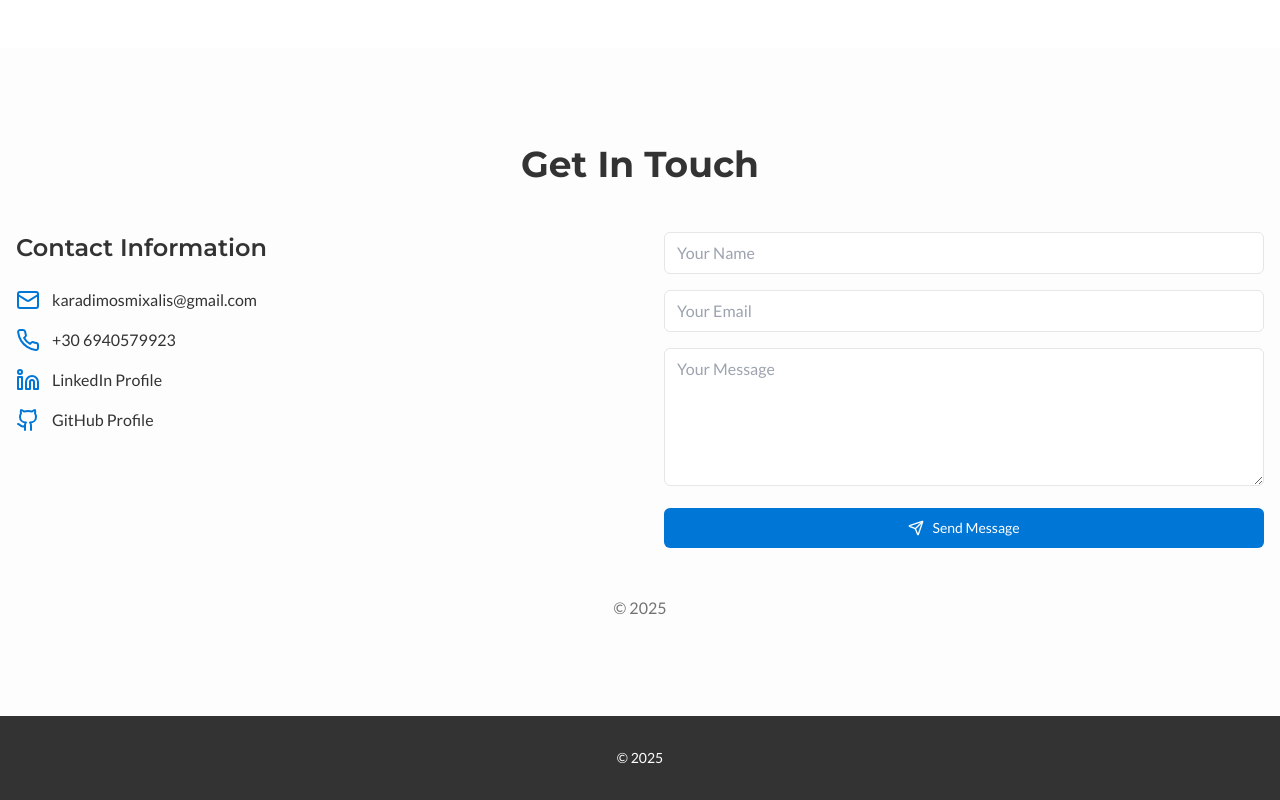
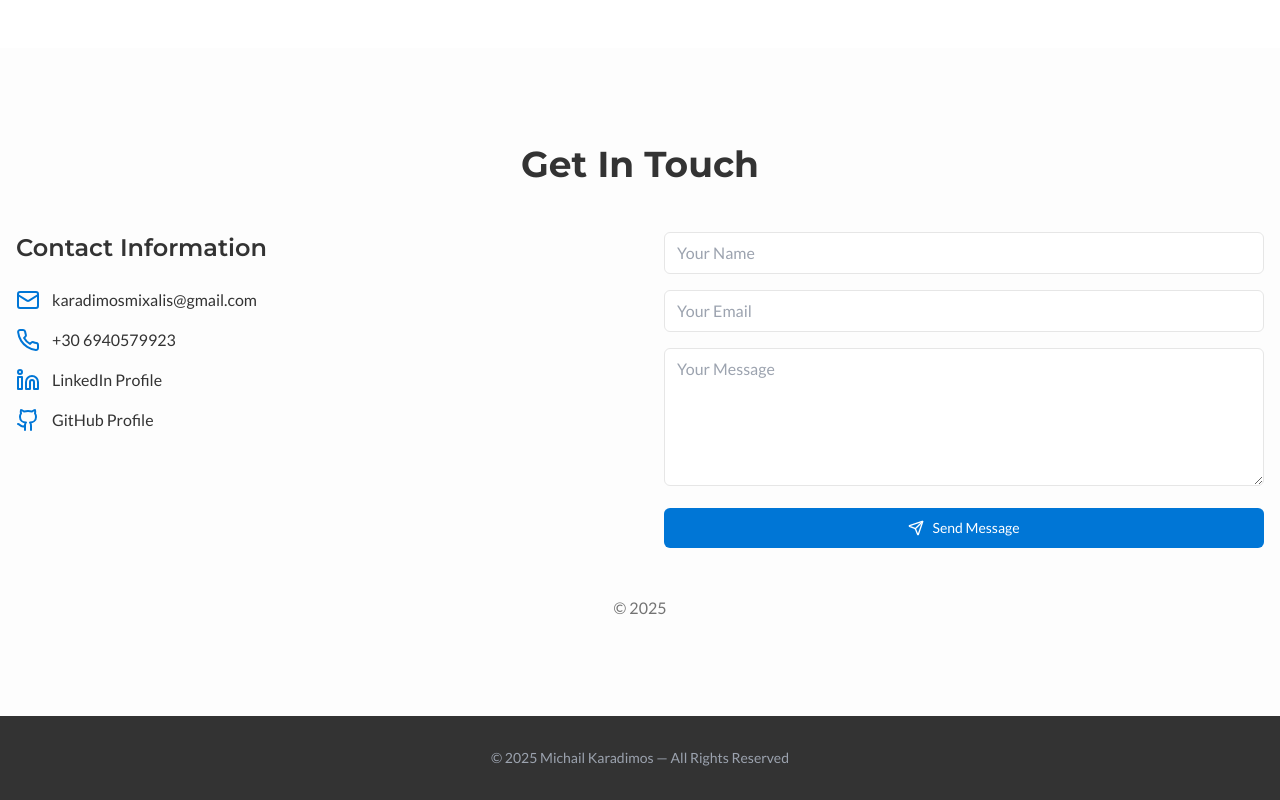
Before and after one commit to MKaradimos/devfolio-booster, a React (Vite) app: page / in a window 1280 px wide. Shown: the part 3299-4099 px from the top of the page. Built offline with nearby package versions, Linux system fonts and the light colour scheme; the HTML template or start-up script is replaced by a standard one.

Commit message:
change footer

```diff
--- a/src/components/Footer.tsx
+++ b/src/components/Footer.tsx
@@ -2,9 +2,10 @@ const Footer = () => {
   return (
     <footer className="bg-foreground text-background py-8">
       <div className="container mx-auto px-4 text-center">
-        <p className="text-sm">
-          © {new Date().getFullYear()}
+      <p className="text-sm text-gray-400 mt-4 sm:mt-0">
+          © {new Date().getFullYear()} Michail Karadimos — All Rights Reserved
         </p>
+
       </div>
     </footer>
   );
```
